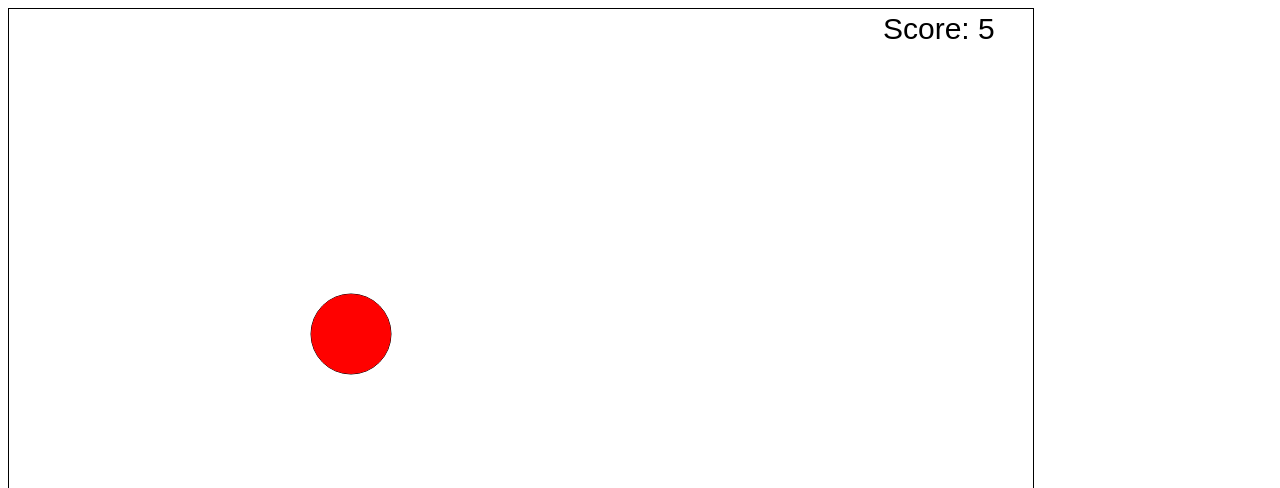
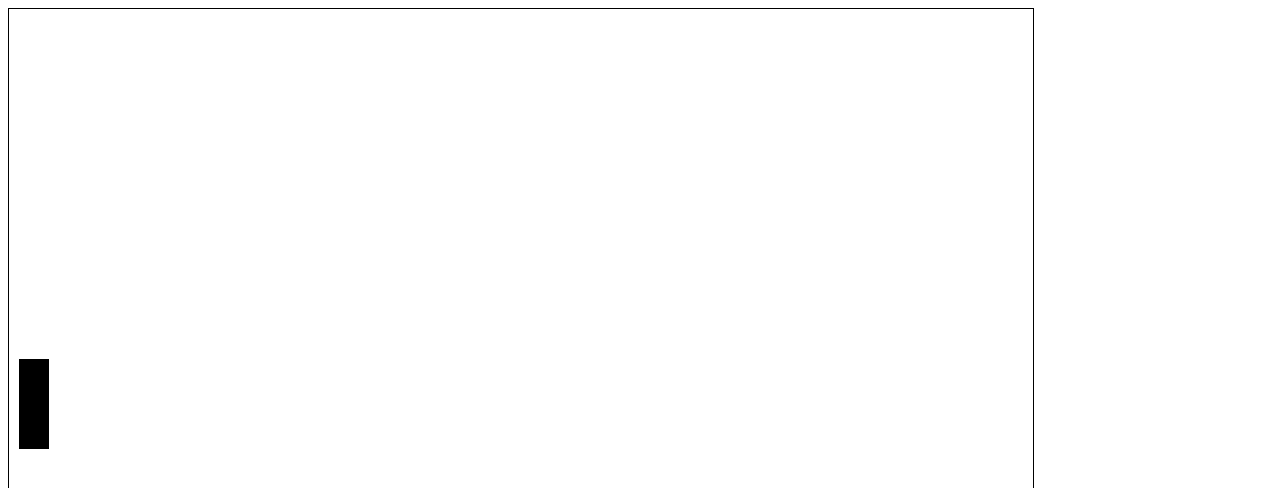
Before and after one commit to brandon2997/Brandgampro, a plain HTML site: page protypeweekone/game.html in a window 1280 px wide. Shown: the top 488 px of the page. Drawn offline with Linux system fonts and the light colour scheme.

Commit message:
week2 start

```diff
--- a/protypeweekone/game.html
+++ b/protypeweekone/game.html
@@ -11,6 +11,7 @@
         </canvas>
     </body>
     <script type="text/javascript" src="js/player.js"></script>
+    <script type="text/javascript" src="js/col.js"></script>
 
     <script type="text/javascript" src="js/boundary_detection_loop.js"></script>
 </html>
--- a/protypeweekone/js/boundary_detection_loop.js
+++ b/protypeweekone/js/boundary_detection_loop.js
@@ -8,15 +8,16 @@ var counter = 0;
     canvas = document.getElementById("canvas");
     context = canvas.getContext("2d")
     player = new Player();
-    player.vx = 10;
-    player.vy = -5;
+    player.vx = 0;
+    player.vy = 0;
 
-    timer = setInterval(animate,interval);
+   // timer = setInterval(animate,interval);
 
 
 
-    function animate()
+    /*function animate()
     {
+        if(counter == 2){
         context.clearRect(0,0,canvas.width,canvas.height);
         player.move();
         if (player.x > canvas.width + player.width/2)
@@ -48,6 +49,8 @@ var counter = 0;
         counter  +=1 ;
 
     }
+}
         player.draw();
         player.counter();
-    }
+
+    }*/
--- /dev/null
+++ b/protypeweekone/js/col.js
@@ -0,0 +1,14 @@
+var canvas ;
+var context ;
+var timer ;
+var interval = 1000/60;
+var player ;
+canvas = document.getElementById("canvas");
+    context = canvas.getContext("2d")
+    pad = new Player();
+    timer = setInterval(paddle,interval);
+    function paddle()
+    {
+
+        pad.drawrec();
+    }
--- a/protypeweekone/js/player.js
+++ b/protypeweekone/js/player.js
@@ -11,6 +11,11 @@ function Player()
     this.vy = 0;
 
     this.color = "#ff0100";
+    this.drawrec = function()
+    {
+    context.fillstyle = this.color
+    context.fillRect(10,350, 30,90)
+    }
     this.draw = function()
     {
         context.save();
```
Also changed, not shown: Protoweektwo/index.html (+14 -0 lines).
